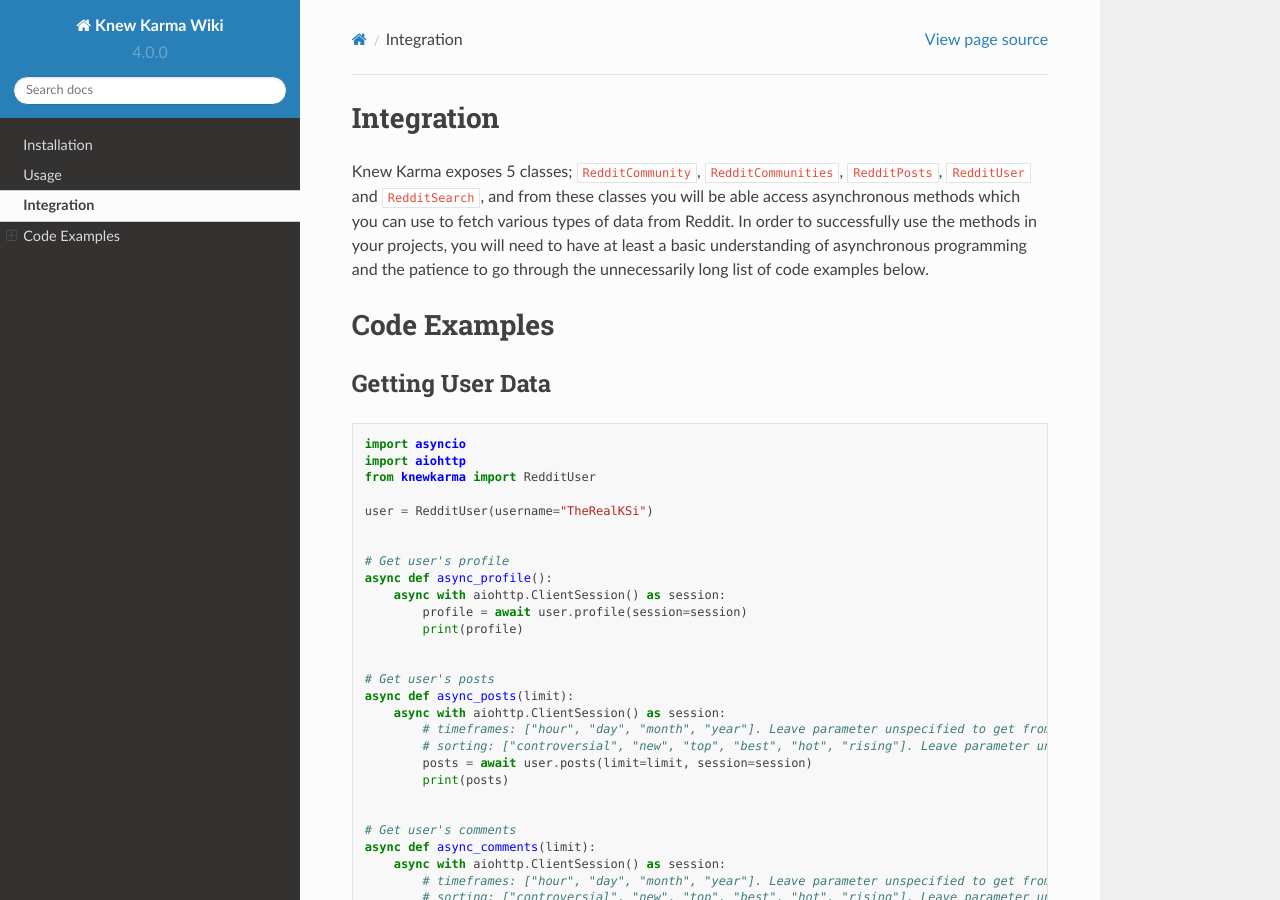
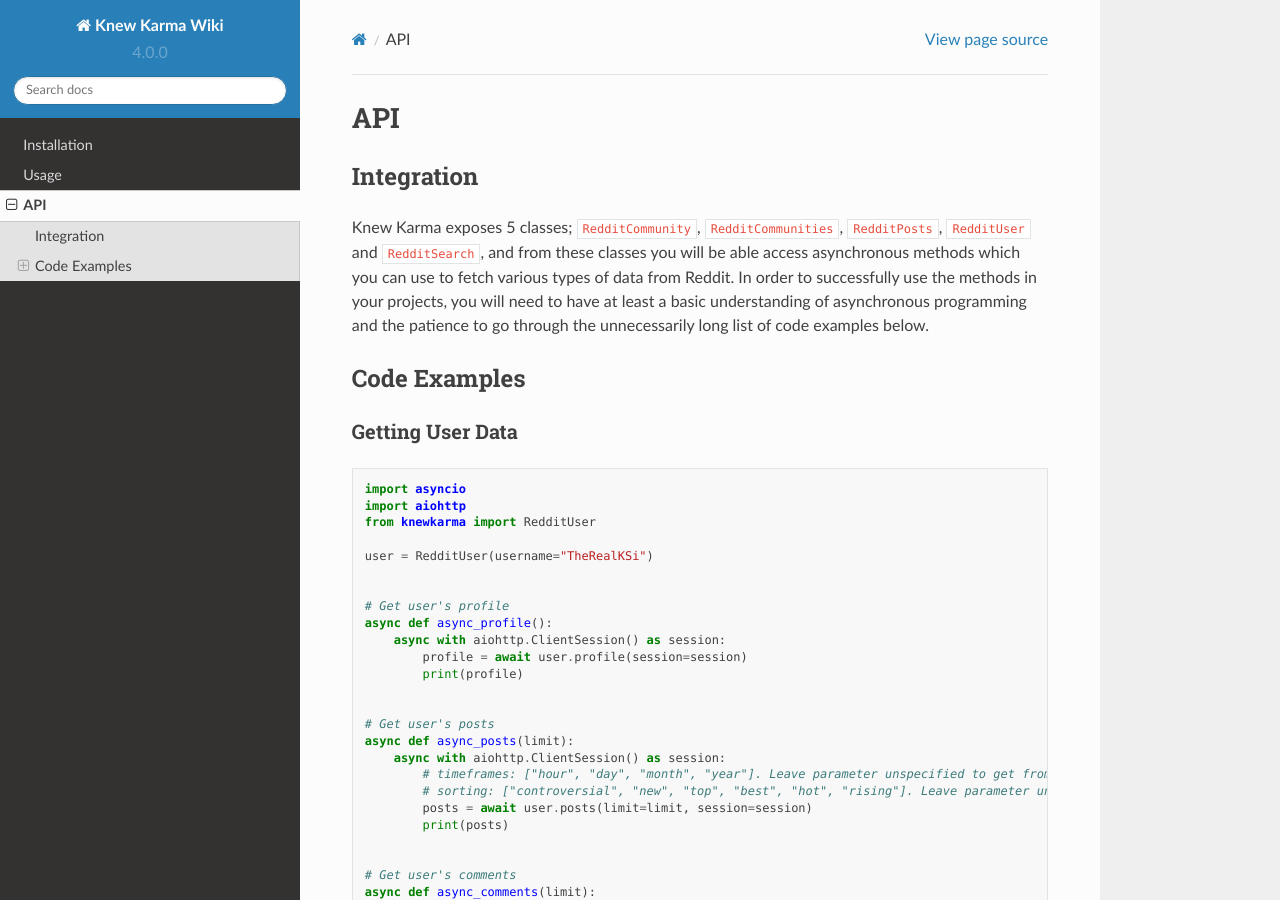
Before and after one commit to rly0nheart/knewkarma-wiki, a Sphinx documentation site: the page built from docs/source/api.md, in a window 1280 px wide and 900 px high. Built offline with Sphinx 7.4.7 and the Read the Docs theme 2.0.0, drawn with Linux system fonts in a browser that asks for light colours.

`````diff
--- a/docs/source/api.md
+++ b/docs/source/api.md
@@ -1,11 +1,12 @@
-# Integration
+# API
+## Integration
 Knew Karma exposes 5 classes; `RedditCommunity`, `RedditCommunities`, `RedditPosts`, `RedditUser` and `RedditSearch`, and from these classes you will be able access asynchronous methods which you can use to fetch various types of data from Reddit.
 In order to successfully use the methods in your projects, you will need to have at least a basic understanding of asynchronous programming and the patience to go through the unnecessarily long list of code examples below.
 
 
 
-# Code Examples
-## Getting User Data
+## Code Examples
+### Getting User Data
 
 ```python
 import asyncio
@@ -84,7 +85,7 @@ async def async_moderated_communities():
 # asyncio.run(async_moderated_communities())
 ```
 
-## Getting Community (Subreddit) Data
+### Getting Community (Subreddit) Data
 
 ````python
 import asyncio
@@ -138,7 +139,7 @@ async def async_wiki_page(page):
 # asyncio.run(async_wiki_page(page="config/description"))
 ````
 
-## Getting Communities (Subreddits)
+### Getting Communities (Subreddits)
 
 ````python
 import asyncio
@@ -182,7 +183,7 @@ async def async_popular(limit):
 # asyncio.run(async_popular(limit=150))
 ````
 
-## Getting Posts Data
+### Getting Posts Data
 
 ```python
 import asyncio
@@ -221,7 +222,7 @@ async def async_listing(listing, limit, timeframe):
 # asyncio.run(async_listing(listing="best", limit=200, timeframe="month"))
 ```
 
-## Getting Search & Discovery
+### Getting Search & Discovery
 
 ```python
 import asyncio
`````
